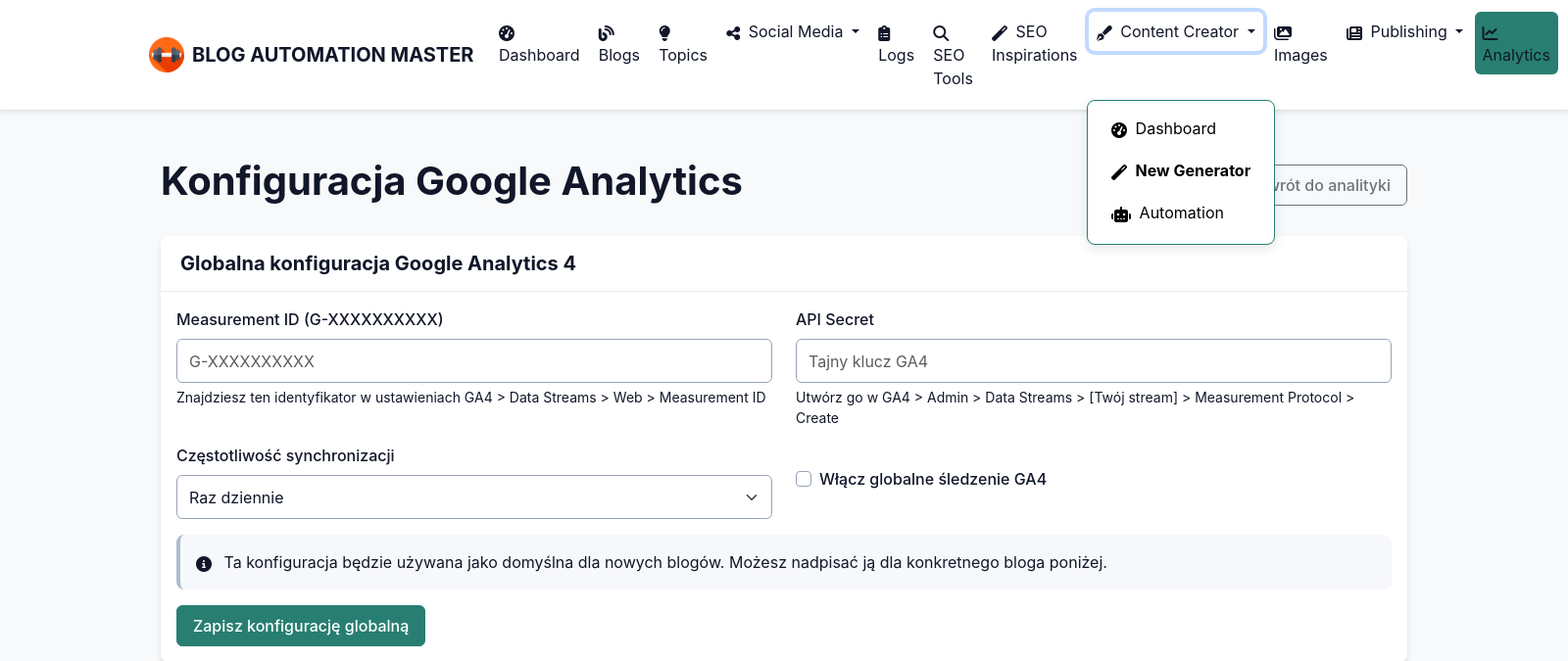
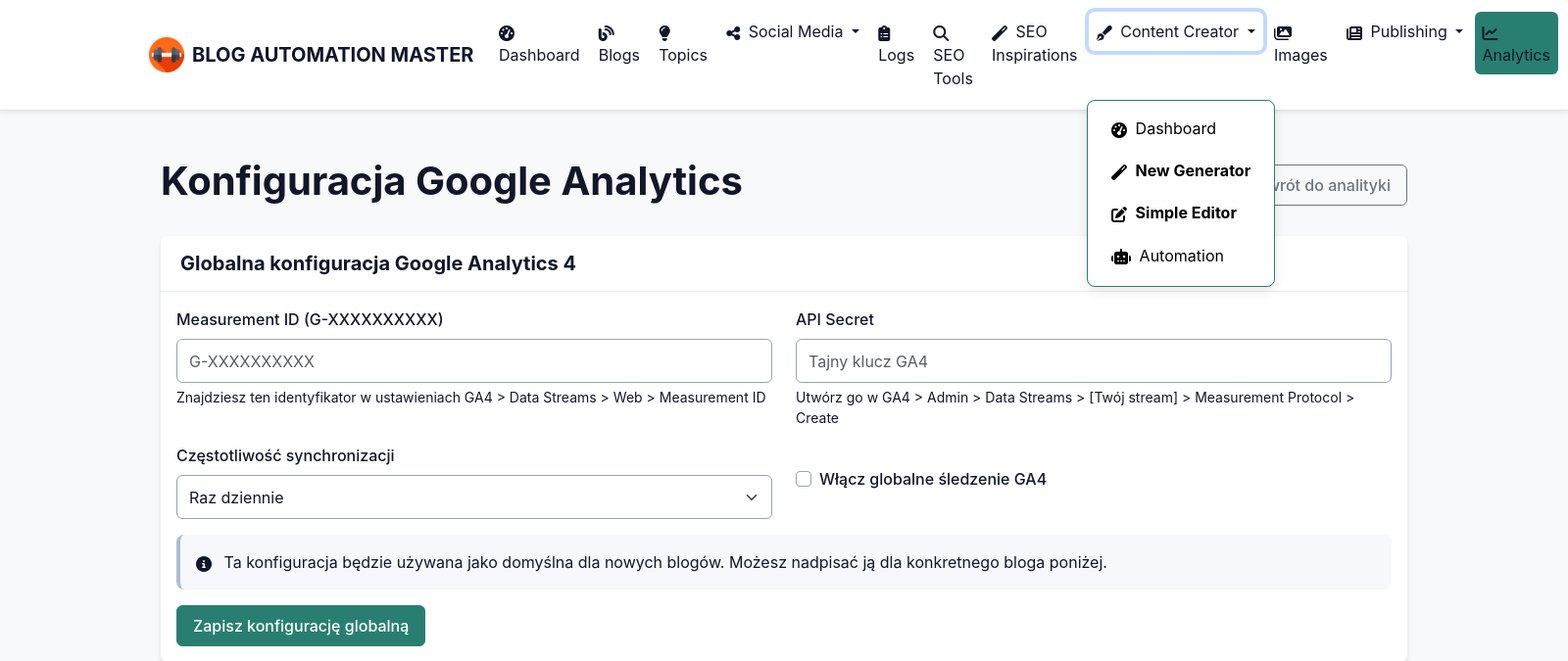
Before and after one commit to walerys1003/AUTO-BLOG-AGENT, a Flask app: page /analytics/config in a window 1600 px wide, after a click on "Content Creator"; the page is wider, and only the part inside the window is pictured. Shown: the top 675 px of that part at 98% size. Run offline with Flask 3, Linux system fonts and the light colour scheme; data that the repository does not hold is empty; parts of the project's set-up code (start-up, migrations or seed data) failed here and were passed over.

Commit message:
Add basic content editing tool to address user concerns about complexity
Registers a simplified content creator blueprint and adds a link to the base template.

Replit-Commit-Author: Agent
Replit-Commit-Session-Id: f932fba3-eb06-492c-bdeb-fdf101ecf20a
Replit-Commit-Screenshot-Url: https://storage.googleapis.com/screenshot-production-us-central1/fe21f6ff-82c1-4e4d-926c-a837f59c7d8e/2caad0d1-39e6-4bfb-a27e-a89575ca316d.jpg

```diff
--- a/routes.py
+++ b/routes.py
@@ -919,6 +919,9 @@ def register_routes(app: Flask):
     # Register Content Creator blueprint
     app.register_blueprint(content_creator_bp)
 
+    # Register Simple Content Creator blueprint
+    app.register_blueprint(simple_creator_bp)
+
     # Register Images routes
     register_image_routes(app)
 
--- a/templates/base.html
+++ b/templates/base.html
@@ -312,6 +312,11 @@
                                     </a>
                                 </li>
                                 <li>
+                                    <a class="dropdown-item {% if request.path == url_for('simple_creator.simple_editor') %}active{% endif %}" href="{{ url_for('simple_creator.simple_editor') }}" style="color: black !important;">
+                                        <i class="fas fa-edit me-1"></i> <strong>Simple Editor</strong>
+                                    </a>
+                                </li>
+                                <li>
                                     <a class="dropdown-item {% if '/automation' in request.path %}active{% endif %}" href="{{ url_for('content_creator.automation_dashboard') }}" style="color: black !important;">
                                         <i class="fas fa-robot me-1"></i> Automation
                                     </a>
```
